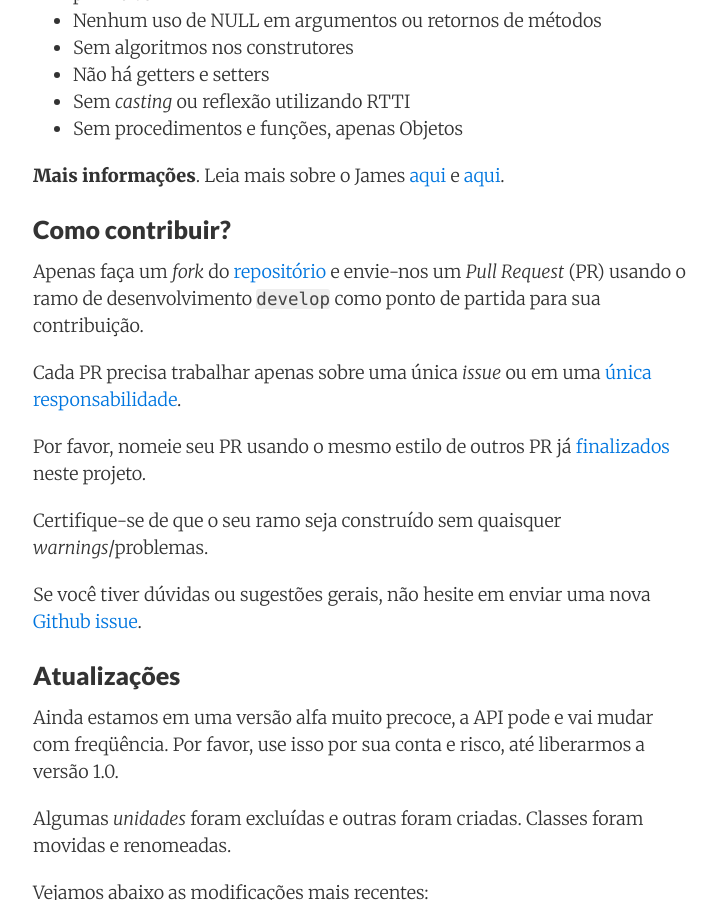
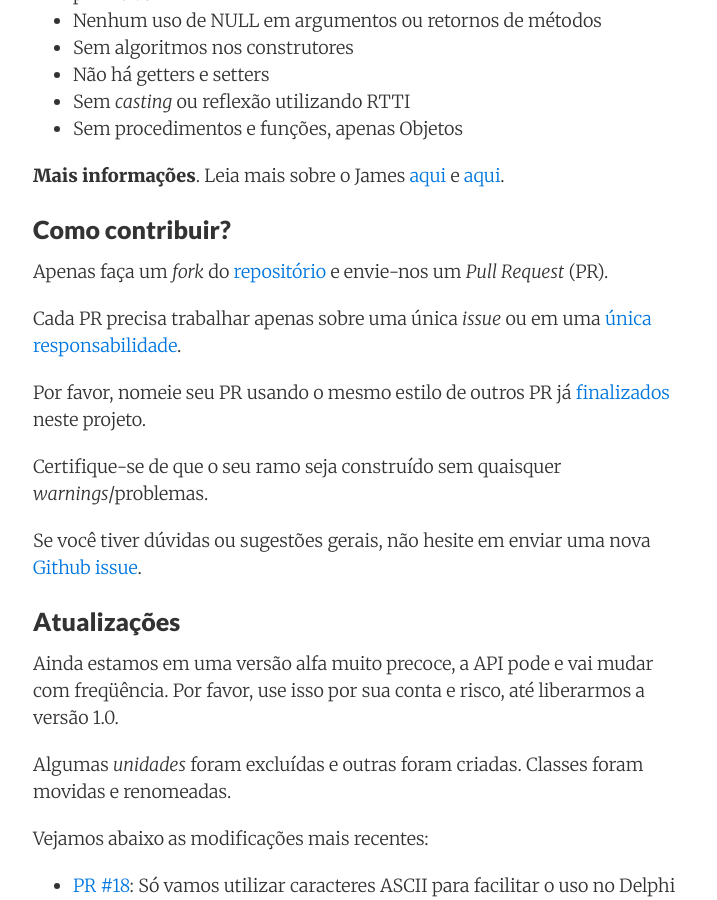
Before and after one commit to mdbs99/opp, a Jekyll site: the page built from _posts/2017/2017-07-10-james-2017-07.md, in a window 1280 px wide and 900 px high, scrolled down 1798 px. Shown: the whole window, without its empty margins (277-994 px from the left). Built offline with Jekyll 4.4.1, drawn with Linux system fonts in a browser that asks for light colours; comment, search, counter and statistics services are not loaded.

Commit message:
changing info

```diff
--- a/_posts/2017/2017-07-10-james-2017-07.md
+++ b/_posts/2017/2017-07-10-james-2017-07.md
@@ -57,7 +57,7 @@ James é um projeto Open Source que será a base de todos os meus projetos Orien
 
 ### Como contribuir? {#como-contribuir}
 
-Apenas faça um *fork* do [repositório](https://github.com/mdbs99/james/tree/develop) e envie-nos um *Pull Request* (PR) usando o ramo de desenvolvimento `develop` como ponto de partida para sua contribuição.
+Apenas faça um *fork* do [repositório](https://github.com/mdbs99/james#fork-destination-box) e envie-nos um *Pull Request* (PR).
 
 Cada PR precisa trabalhar apenas sobre uma única *issue* ou em uma [única responsabilidade](https://en.wikipedia.org/wiki/Single_responsibility_principle).
 
```
